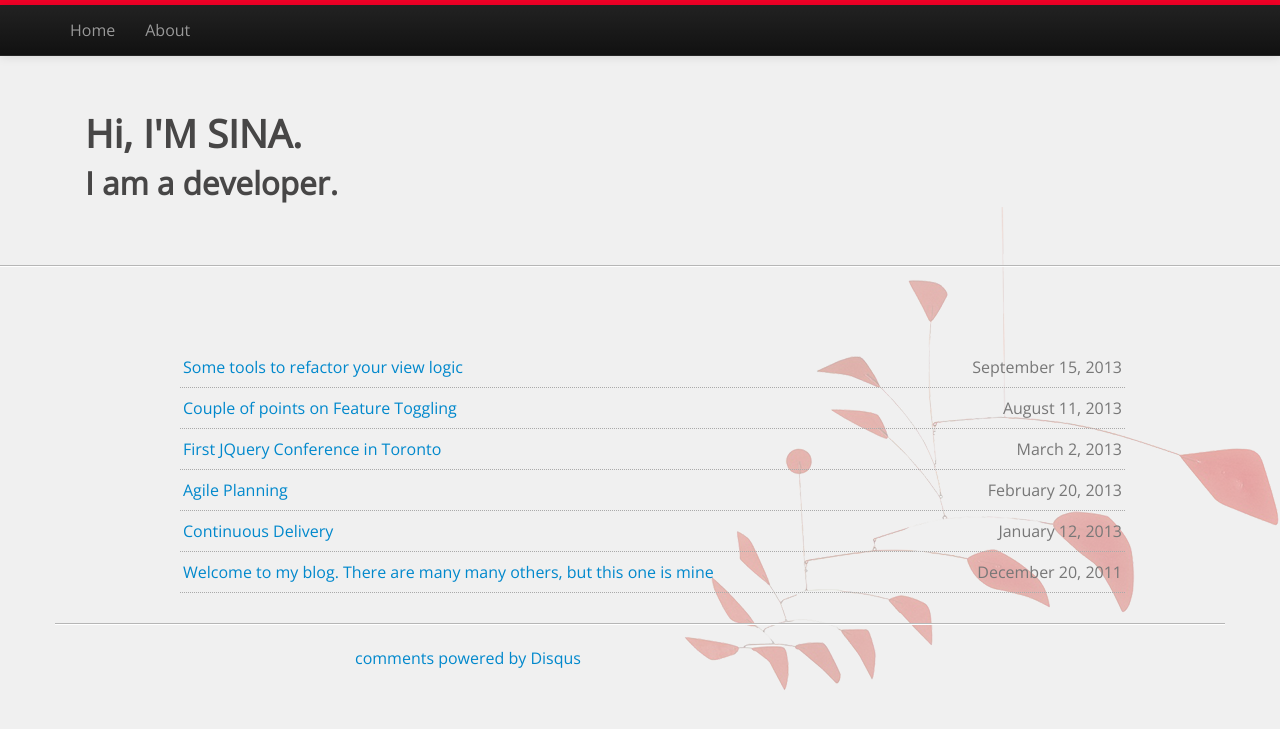
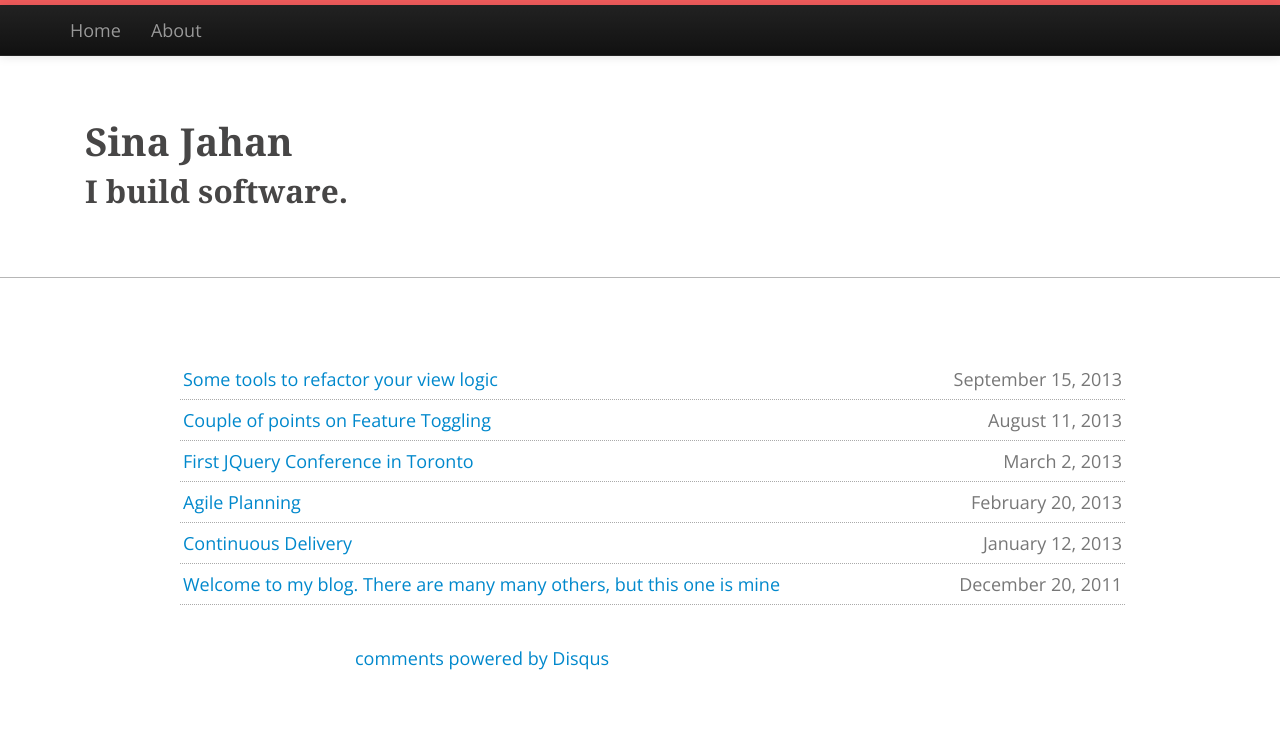
Before and after one commit to sinajahan/sinajahan.github.com, a Jekyll site: the page built from index.html, in a window 1280 px wide and 900 px high. Shown: the top 729 px of the window. Built offline with Jekyll 4.4.1, drawn with Linux system fonts in a browser that asks for light colours; nearby versions of some CDN libraries; Markdown is read by kramdown in place of the engine named in the settings; comment, search, counter and statistics services are not loaded; some of the changed text lies outside the part shown.

Commit message:
Minor look and feel changes

```diff
--- a/_includes/footer.html
+++ b/_includes/footer.html
@@ -2,7 +2,7 @@
   <div class="container">
     <div class="row">
       <div class="span12">
-        <p>© Copyright 2018 Sina Jahan.</p>
+        <p>© Copyright 2014 Sina Jahan.</p>
       </div>
     </div>
     <div class="row">
--- a/_layouts/default.html
+++ b/_layouts/default.html
@@ -6,8 +6,8 @@
 <div class="row" id="top-me">
   <div class="container">
     <div class="span6">
-      <h1 id="hi-sina">Hi, I'M SINA.</h1>
-      <h2>I am a developer.</h2>
+      <h1 id="hi-sina">Sina Jahan</h1>
+      <h2>I build software.</h2>
     </div>
   </div>
 </div>
@@ -15,7 +15,7 @@
 <div id="wrap">
   <div class="container">
     {{ content }}
-    <hr />
+    <br />
     <div class="row">
     <div class="span3"></div>
     <div class="span6">
--- a/css/main.css
+++ b/css/main.css
@@ -1,6 +1,7 @@
 hr {
   border-top: 1px solid #B6B6B6;
 }
+
 .github {
   background: url(/img/github.png) no-repeat;
   text-indent: -119988px;
@@ -26,6 +27,7 @@ hr {
   height: 50px;
   width: 50px;
 }
+
 .rss {
   background: url(/img/rss.png) no-repeat;
   text-indent: -119988px;
@@ -38,7 +40,6 @@ hr {
   height: 50px;
   width: 50px;
 }
-
 
 .marketing h1 {
   margin: 60px 0 10px;
@@ -130,17 +131,16 @@ hr {
 }
 
 h1, h2, h3, h4 {
-  font-family: 'Open Sans', sans-serif;
+  font-family: georgia, 'bitstream vera sans serif', 'lucida grande', helvetica, verdana, sans-serif;
 }
 
 #post {
   background-color: #ffffff;
-  border: 1px solid lightgray;
   margin-top: 2em;
 }
 
 #content {
-  padding: 3em;
+  padding: 2em;
 }
 
 
@@ -148,11 +148,9 @@ h1, h2, h3, h4 {
 
 
 body {
-  background: #f0f0f0 url('/img/bg.png') no-repeat;
-  background-position:right;
   font-family: 'Open Sans', Helvetica, Arial, sans-serif;
-  font-size: 16px;
-  line-height: 27px;
+  font-size: 18px;
+  line-height: 29px;
 }
 
 p {
@@ -165,7 +163,7 @@ li {
 }
 
 .navbar {
-  border-top: solid 5px #F10026;
+  border-top: solid 5px #ef5b5b;
 }
 
 .thumbnail {
@@ -199,7 +197,7 @@ body {
 }
 #footer {
   background: rgba(204,204,204,0.4) url(/img/footerbg.png) 0 0 repeat-x;
-  border-bottom: solid 2px #F10026;
+  border-bottom: solid 2px #ef5b5b;
   color: #777;
   margin-top: 5em;
 }
```
